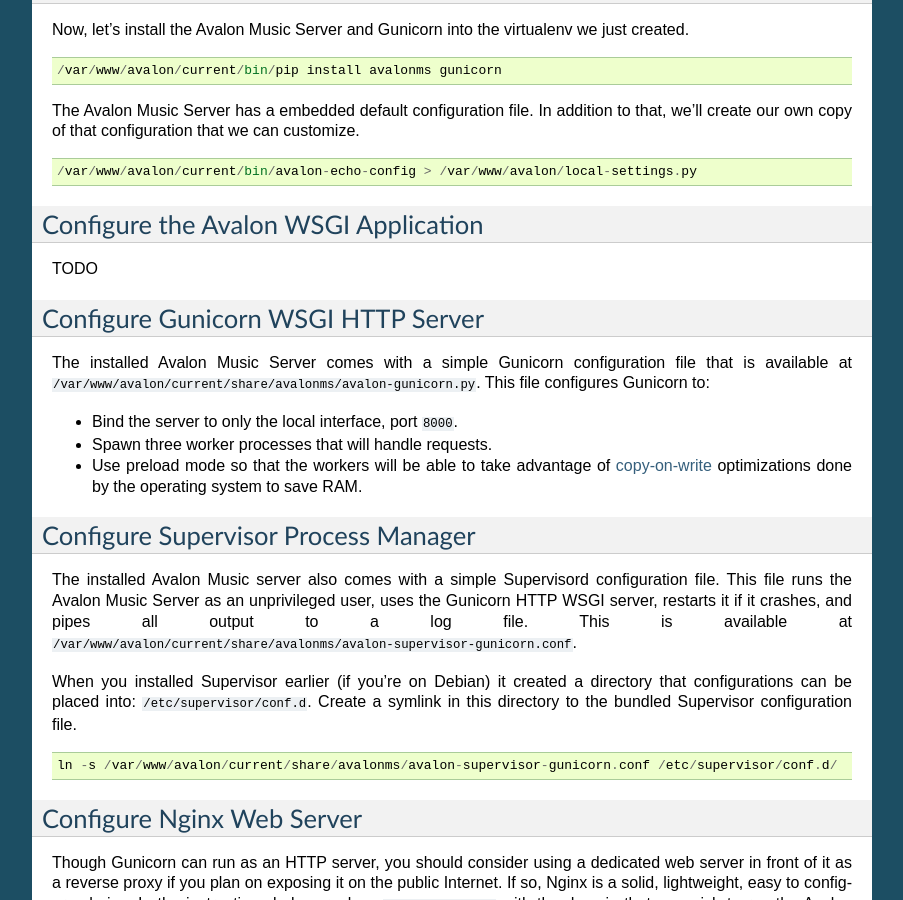
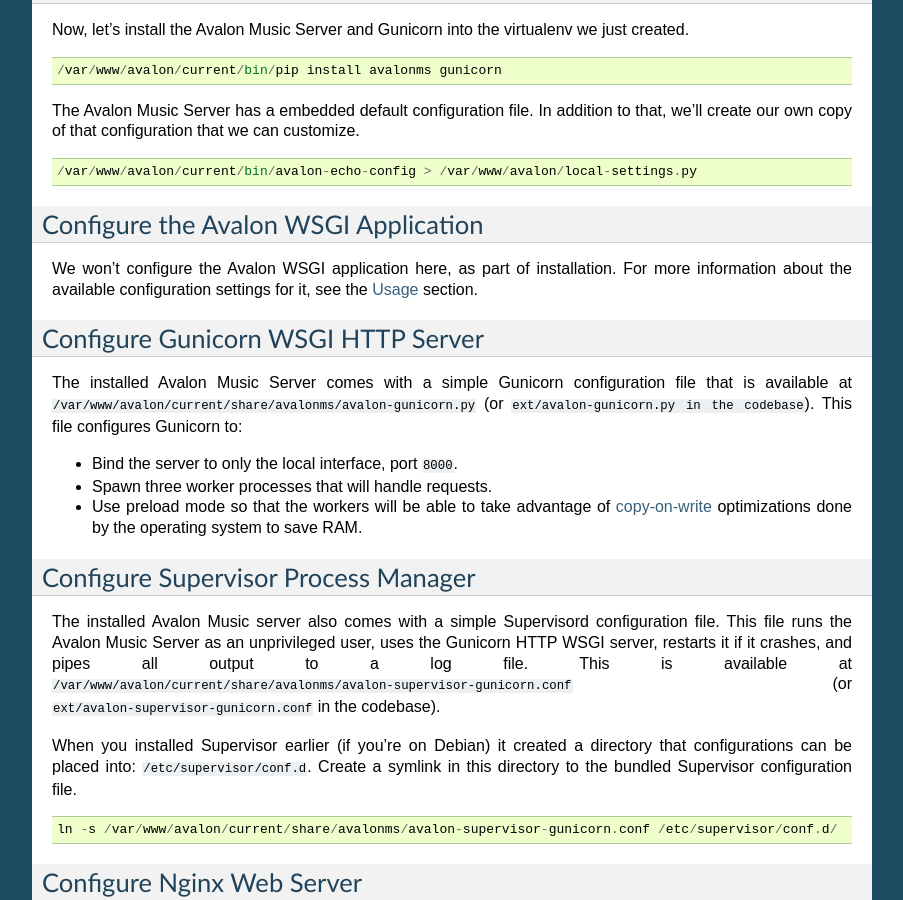
Before and after one commit to 56quarters/avalonms, a Sphinx documentation site: the page built from doc/source/installation.rst, in a window 1280 px wide and 900 px high, scrolled down 1189 px. Shown: the whole window, without its empty margins (198-1101 px from the left). Built offline with Sphinx 7.4.7, drawn with Linux system fonts in a browser that asks for light colours.

Commit message:
Update installation docs for Avalon WSGI app to reference usage section. Fixes #4.

```diff
--- a/doc/source/installation.rst
+++ b/doc/source/installation.rst
@@ -75,24 +75,16 @@
 Configure the Avalon WSGI Application
 ~~~~~~~~~~~~~~~~~~~~~~~~~~~~~~~~~~~~~
 
-TODO
-
-.. Installation? Deploy?
-.. Setting up local configuration
-.. Setting up env var for local configuration
-
-.. DB setup?
-
-.. Resource usage?
-
-.. Logging?
+We won't configure the Avalon WSGI application here, as part of installation. For
+more information about the available configuration settings for it, see the :doc:`usage`
+section.
 
 Configure Gunicorn WSGI HTTP Server
 ~~~~~~~~~~~~~~~~~~~~~~~~~~~~~~~~~~~
 
 The installed Avalon Music Server comes with a simple Gunicorn configuration file
-that is available at ``/var/www/avalon/current/share/avalonms/avalon-gunicorn.py``.
-This file configures Gunicorn to:
+that is available at ``/var/www/avalon/current/share/avalonms/avalon-gunicorn.py``
+(or ``ext/avalon-gunicorn.py in the codebase``). This file configures Gunicorn to:
 
 * Bind the server to only the local interface, port ``8000``.
 * Spawn three worker processes that will handle requests.
@@ -105,7 +97,8 @@
 The installed Avalon Music server also comes with a simple Supervisord configuration
 file. This file runs the Avalon Music Server as an unprivileged user, uses the Gunicorn
 HTTP WSGI server, restarts it if it crashes, and pipes all output to a log file. This
-is available at ``/var/www/avalon/current/share/avalonms/avalon-supervisor-gunicorn.conf``.
+is available at ``/var/www/avalon/current/share/avalonms/avalon-supervisor-gunicorn.conf``
+(or ``ext/avalon-supervisor-gunicorn.conf`` in the codebase).
 
 When you installed Supervisor earlier (if you're on Debian) it created a directory that
 configurations can be placed into: ``/etc/supervisor/conf.d``. Create a symlink in this
```
